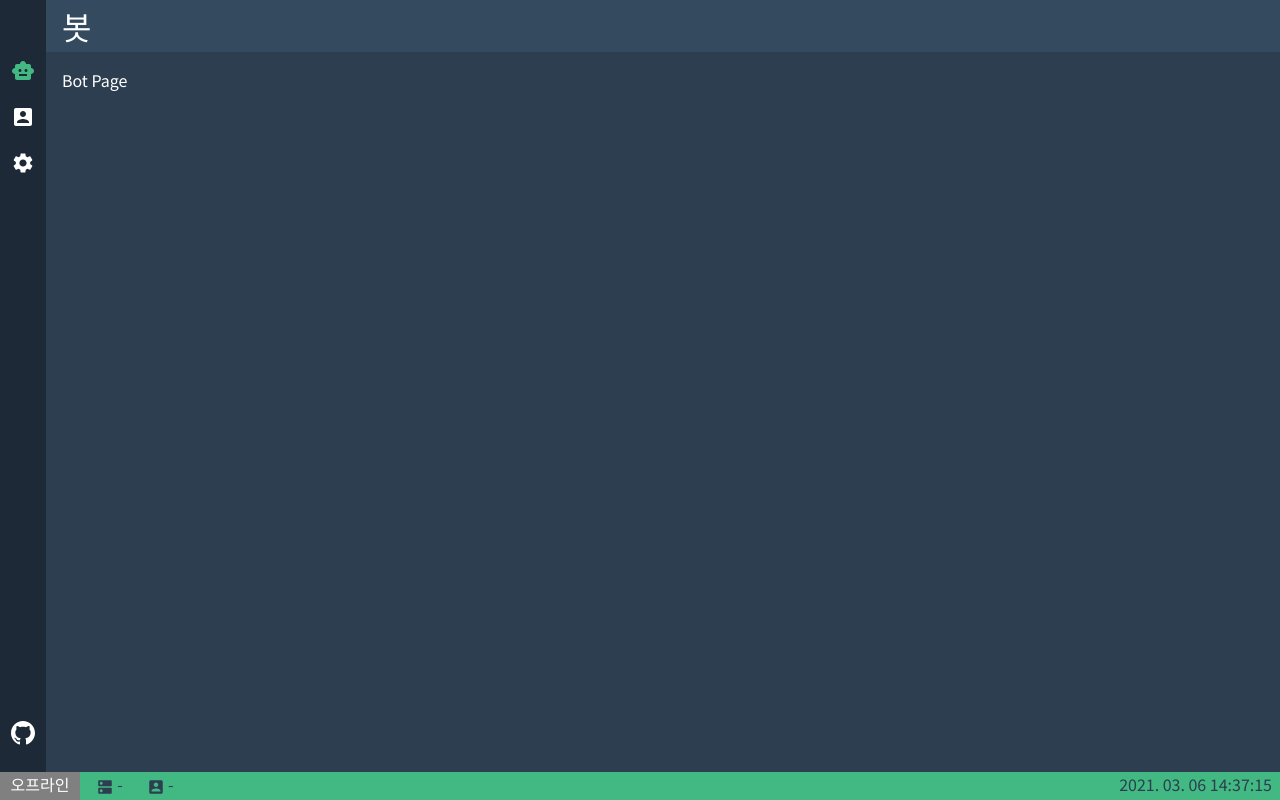
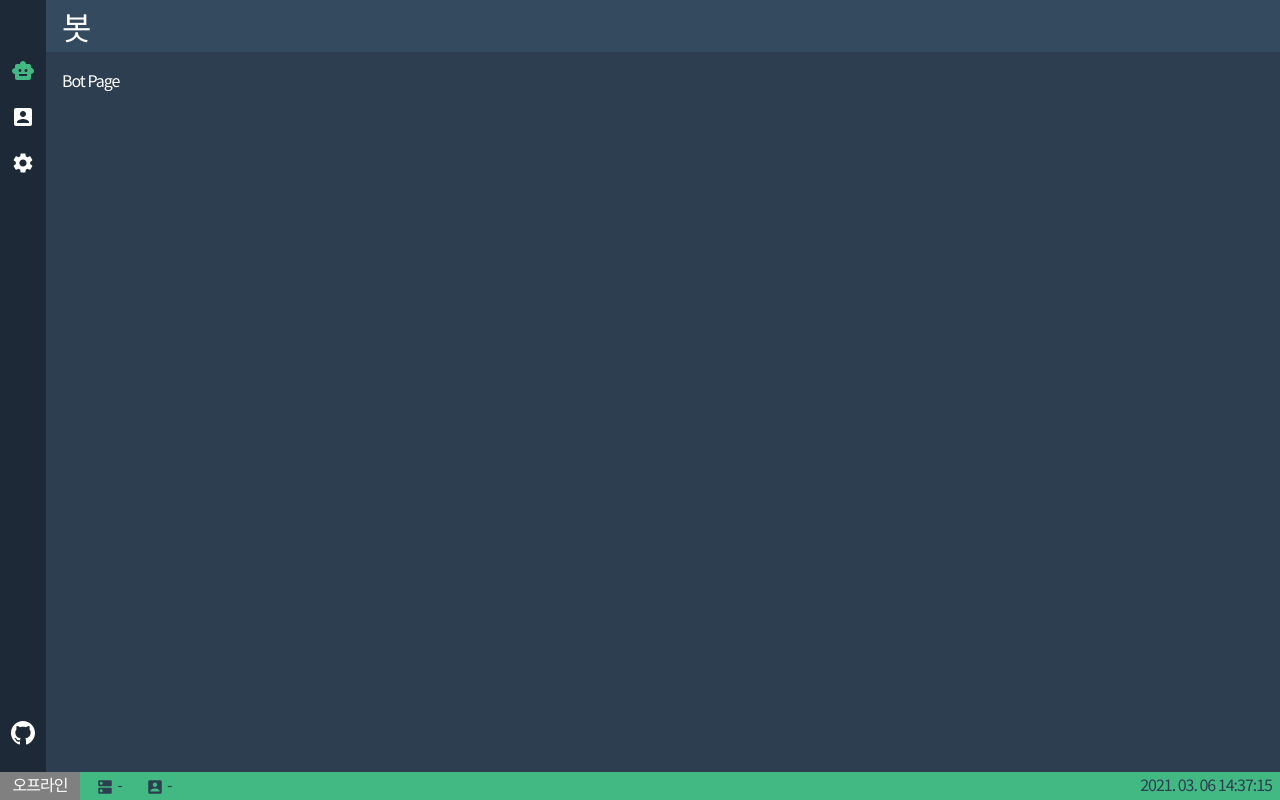
Before and after one commit to minibox24/easygamebot, a Vue app in the folder webdev/: page / in a window 1280 px wide. Built offline with nearby package versions, Linux system fonts and the light colour scheme.

Commit message:
feat(web): letter-spacing

```diff
--- a/webdev/src/App.vue
+++ b/webdev/src/App.vue
@@ -35,6 +35,7 @@ export default {
   height: 100vh;
   flex-direction: column;
   font-family: 'Noto Sans KR', sans-serif;
+  letter-spacing: -1px;
 }
 
 #content {
```
